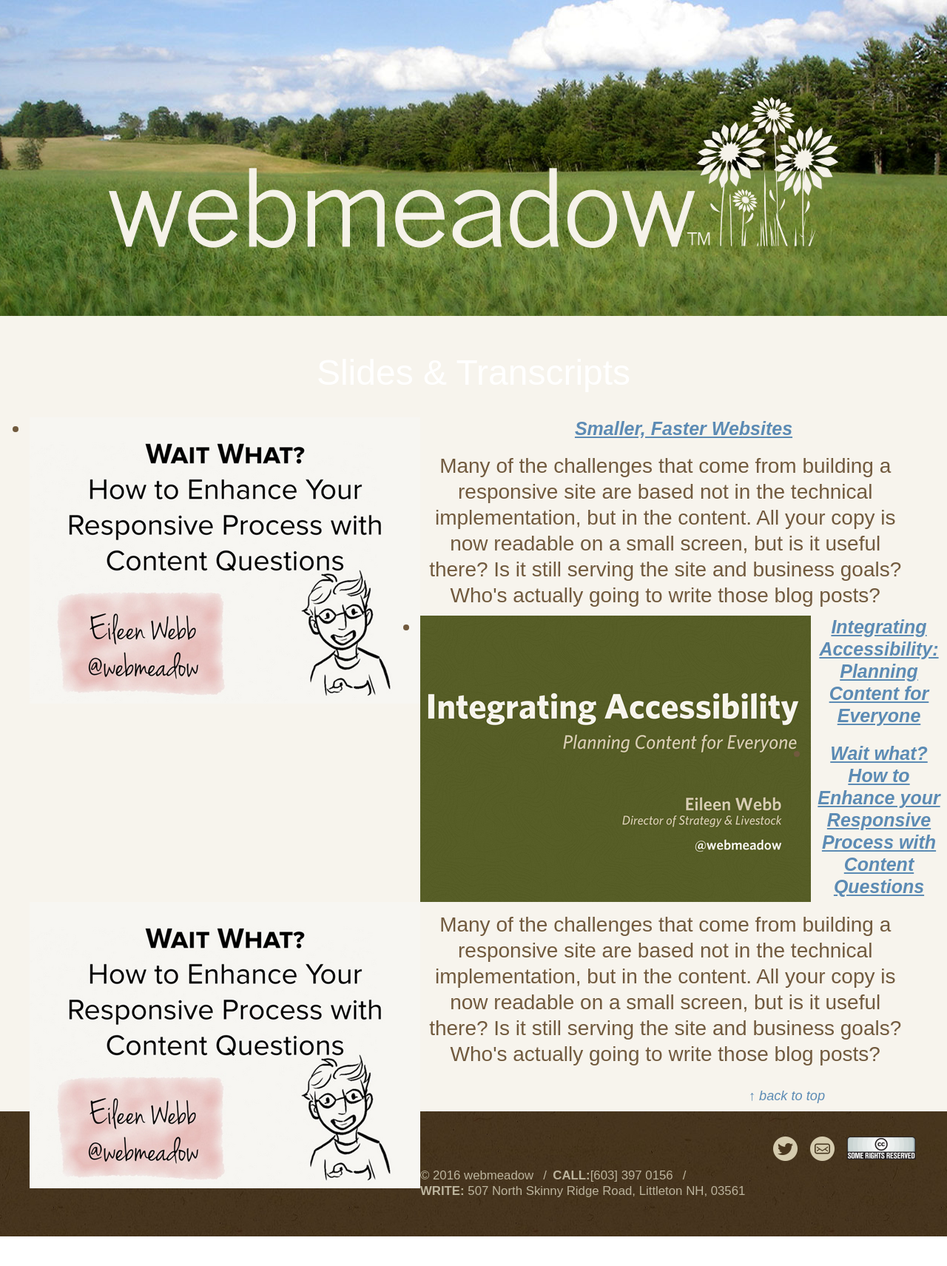
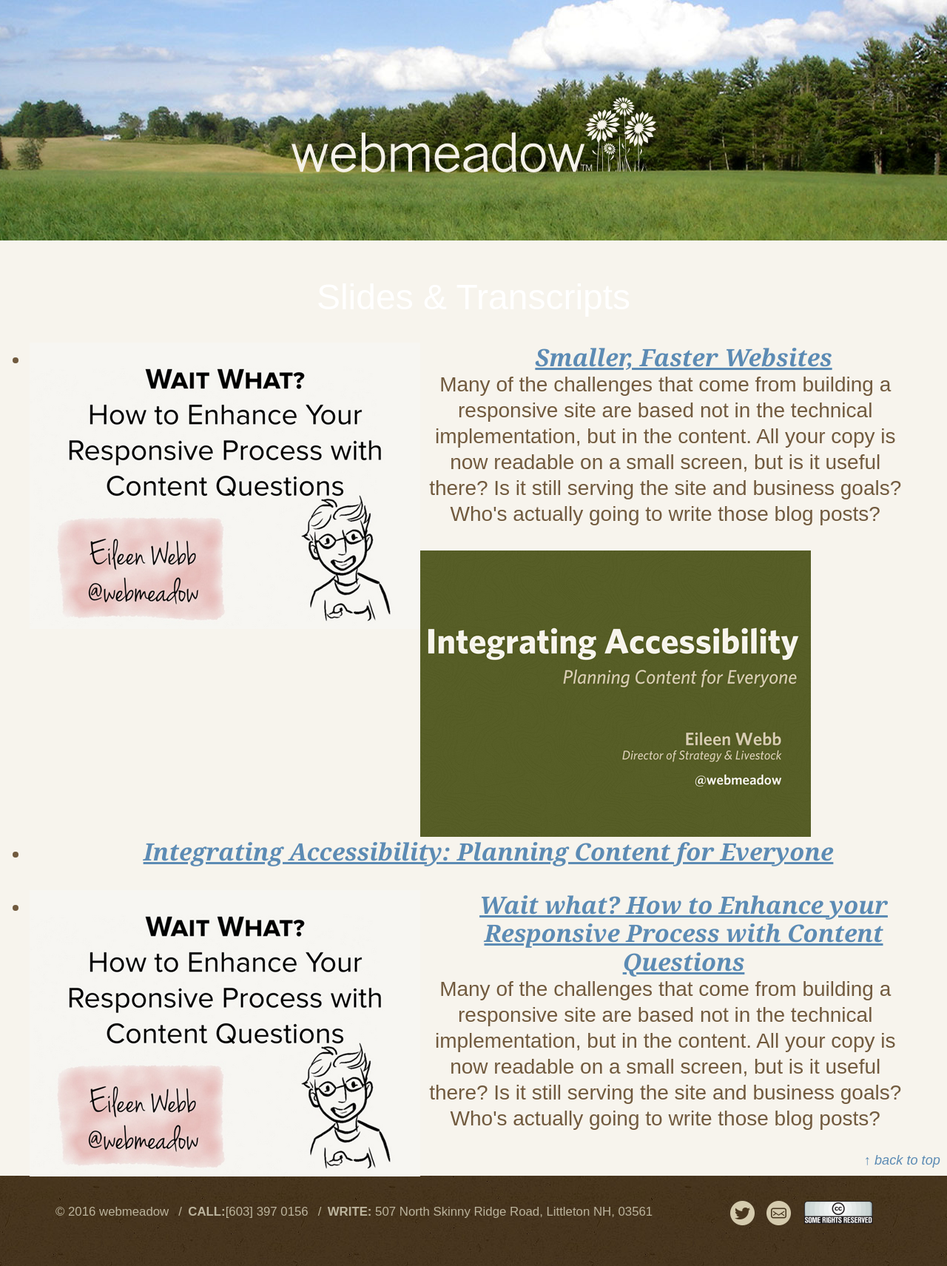
Before and after one commit to webmeadow/webmeadow, a Jekyll site: the page built from slides.md, in a window 1280 px wide. Shown: the whole page at 74% size. Built offline with Jekyll 4.4.1, drawn with Linux system fonts in a browser that asks for light colours; before the commit the page ends 1671 px from its top, so only the background shows below that.

Commit message:
style updates

```diff
--- a/_includes/head.html
+++ b/_includes/head.html
@@ -3,7 +3,7 @@
   <meta http-equiv="X-UA-Compatible" content="IE=edge">
   <meta name="viewport" content="width=device-width, initial-scale=1">
 
-  <title>{% if page.title %}{{ page.title }}{% else %}{{ site.title }}{% endif %}</title>
+  <title>{% if page.title %}{{ page.title }} | webmeadow{% else %}{{ site.title }}{% endif %}</title>
   <meta name="description" content="{% if page.excerpt %}{{ page.excerpt | strip_html | strip_newlines | truncate: 160 }}{% else %}{{ site.description }}{% endif %}">
 
   <link rel="stylesheet" href="{{ "/css/main.css" | prepend: site.baseurl }}">
--- a/_sass/_global.scss
+++ b/_sass/_global.scss
@@ -130,7 +130,7 @@
 }
 
 // Site Logo
-h1#logo {
+#logo {
   max-width: 493px;
   padding: 0;
   margin: 0 auto;
@@ -858,6 +858,7 @@
     display:block;
     width:100%;
     margin:0.5em 0;
+	padding: 0 0.5em;
     font-size: 0.65em;
     text-align: right;
     font-style: italic;
@@ -866,10 +867,3 @@
         text-decoration: none;
     }
 }
-
-@include breakpoint($break-mobile) {
-    p.top-link {
-        width:950px;
-        margin:0.5em auto;
-    }
-}
--- a/_sass/_post.scss
+++ b/_sass/_post.scss
@@ -85,6 +85,7 @@
     padding-bottom:50px;
     text-align: left;
     margin: 0 auto;
+	font-size: 0.95em;
 
   }
   @include breakpoint($break-mobile) {
@@ -103,6 +104,11 @@
   }
   h1 {
   	margin-bottom:15px;
+  }
+  h2 .post-link{
+  	color: #715a3e;
+	font-style:normal;
+	font-size: .95em;
   }
   .post-list {
   	padding-left: 0;
--- a/slides.md
+++ b/slides.md
@@ -11,9 +11,9 @@
       <li>
         <div class="post-info">
             <a class="post-link" href="{{ post.url | prepend: site.baseurl }}"><img src="/images/presentations/{{ post.thumbnail }}" align="left"></a>
-	        <h3>
+	        <h2>
 	          <a class="post-link" href="{{ post.url | prepend: site.baseurl }}">{{ post.title }}</a>
-	        </h3>
+	        </h2>
 	        <section class="excerpt">{{post.excerpt | strip_html }}</section>
 	      </div>
       </li>
```
